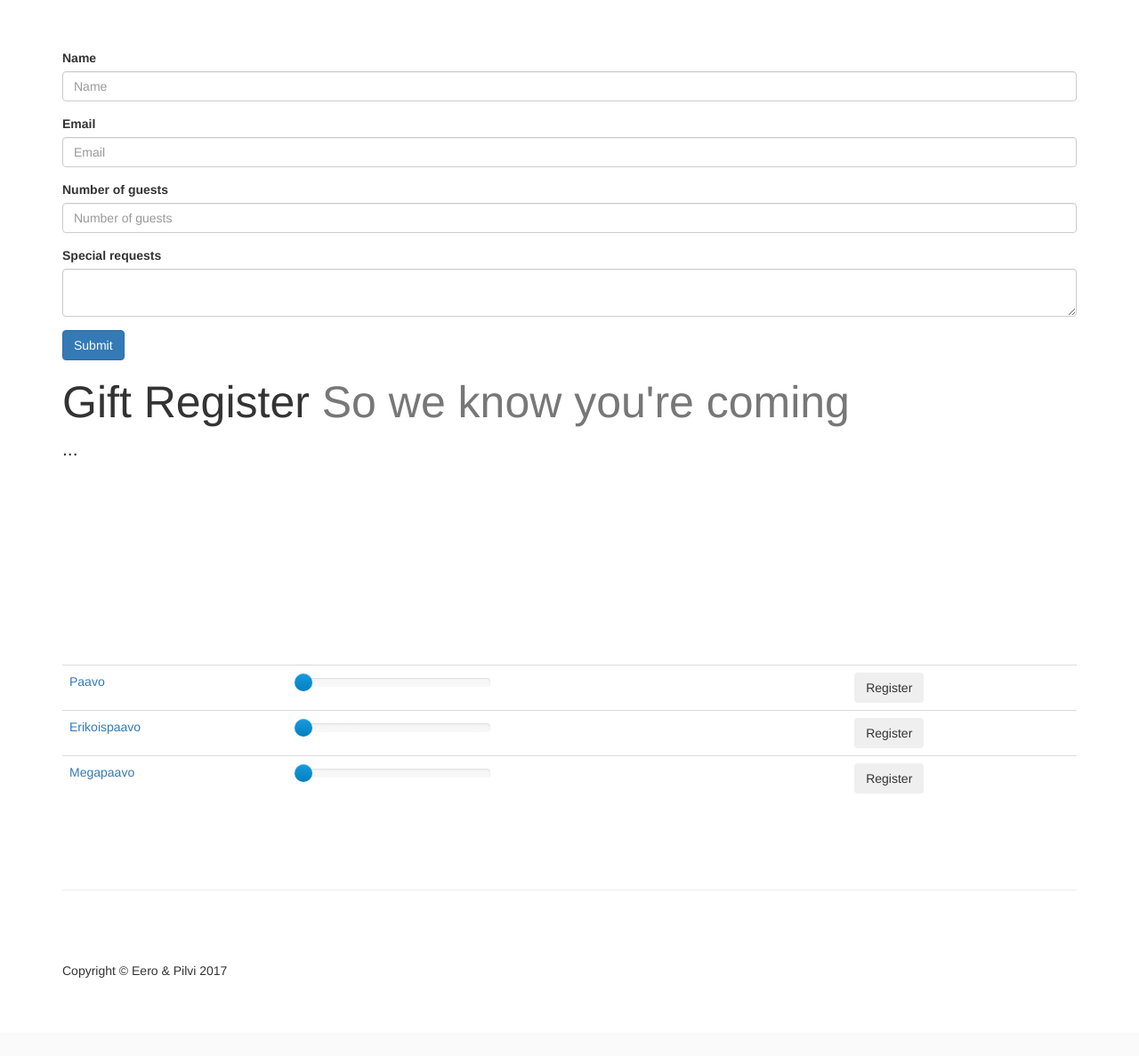
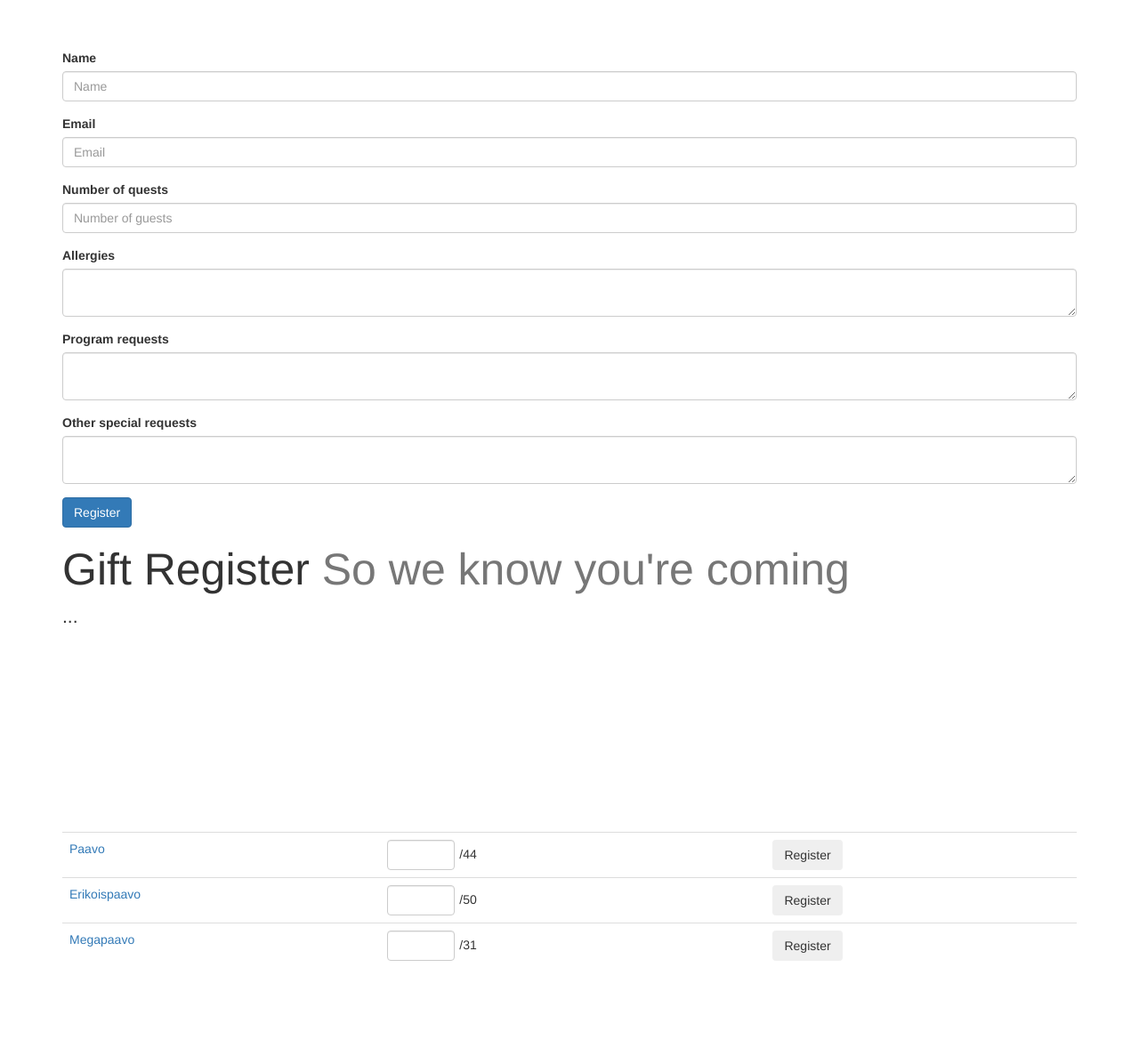
Before and after one commit to spootze/wedding-rsvp, a Flask app: page / in a window 1280 px wide. Shown: the part 2760-3947 px from the top of the page at 89% size. Before the commit the page ends 3859 px from the top, so only its background shows below. Run offline with Flask 2, Linux system fonts and the light colour scheme; data comes from the database, SQL or seed files in the repository; both versions use the stored data as it was before the commit; grey boxes labelled with a size stand in for pictures from a placeholder-image service; some libraries are stand-ins or nearby versions.

Commit message:
Finalized RSVP and gift register, clean-up

```diff
--- a/application.py
+++ b/application.py
@@ -2,7 +2,7 @@
 
 from flask import Flask
 from flask import render_template
-from flask.ext.babel import Babel
+from flask.ext.babel import Babel, gettext
 from flask import request, redirect, jsonify
 
 import json
@@ -31,7 +31,7 @@
 
 @application.route('/')
 def index():
-    return render_template('index.html', gifts=get_gifts())
+    return render_template('index.html', gifts=Gift.query.all(), remaining_counts=get_remaining_counts())
 
 @application.route('/create_gift')
 def create_gift():
@@ -52,14 +52,14 @@
 
     return jsonify({
       'success':True,
-      'message':'Thank you! Your gift reservation has been successfully recorded!',
+      'message':gettext('Thank you! Your gift reservation has been successfully recorded!'),
       'data': request.form
     })
 
   except Exception as e:
     application.logger.error(e)
 
-    message = 'Unfortunately there was an error in processing your reservation'
+    message = gettext('Unfortunately there was an error in processing your reservation')
 
     db.db_session.rollback()
 
@@ -87,22 +87,20 @@
     )
     db.db_session.add(r)
     db.db_session.commit()
-    # TODO: localization
     return jsonify({
       'success':True,
-      'message':'Thank you! Your RSVP has been successfully recorded!',
+      'message':gettext('Thank you! Your RSVP has been successfully recorded!'),
       'data': request.form
     })
 
   except Exception as e:
     application.logger.error(e)
 
-    message = 'Unfortunately there was an error in processing your reservation'
+    message = gettext('Unfortunately there was an error in processing your reservation')
 
     if str(e).find('UNIQUE constraint failed') > -1 or str(e).find('value violates unique constraint') > -1:
-      # TODO: localization
-      message = """Unfortunately it seems that either the name or email has
-                   already been used to RSVP"""
+      message = gettext("""Unfortunately it seems that either the name or email has
+                   already been used to RSVP""")
 
 
 
@@ -117,22 +115,18 @@
 
   return json.dumps(request.form)
 
-def get_registrations():
-  return Registration.query.all()
+def get_remaining_counts():
+  gifts = Gift.query.all()
+  remaining_counts = {}
+  for gift in gifts:
+    remaining_counts[gift.id] = get_remaining_count(gift.id)
+  return remaining_counts
 
-# TODO: join giftregistration for already registered count
-def get_gifts():
-  gifts = Gift.query.all()
-  for gift in gifts:
-    registrations = db.db_session.query(func.sum(GiftRegistration.count)).filter(GiftRegistration.gift_id == gift.id).scalar()
-    gift.remaining_count = gift.initial_count
-    if registrations is not None:
-      gift.remaining_count -= registrations
-
-  return gifts
-
-def get_gift(gift_id):
-  return db.db_session.query(Gift).get(gift_id)
+def get_remaining_count(gift_id):
+  initial_count = Gift.query.get(gift_id).initial_count
+  q = db.db_session.query(func.sum(GiftRegistration.count))
+  registrations = q.filter(GiftRegistration.gift_id == gift_id).scalar() or 0
+  return initial_count - registrations
 
 if __name__ == "__main__":
   application.debug = True
--- a/static/css/style.css
+++ b/static/css/style.css
@@ -1,17 +1,4 @@
 
-.message{
-  display: none;
-  color: white;
-  text-align: center;
-  padding: .5em;
+.space-left{
+	margin-left: .1em;
 }
-
-.message.success{
-  display: block;
-  background: green;
-}
-
-.message.failure{
-  display: block;
-  background: red;
-}
--- a/static/js/script.js
+++ b/static/js/script.js
@@ -51,7 +51,7 @@
 giftSubmits.click(function(e){
 
   var giftId = $(this).data('gift-id');
-  var count = $('#gift-' + giftId + ' .slider-handle').attr('aria-valuenow')
+  var count = $('#gift-' + giftId + ' input[name=count]').val()
 
   console.log('Submitting #' + count + ' for gift id ' + giftId);
 
--- a/templates/index.html
+++ b/templates/index.html
@@ -54,6 +54,9 @@
                     </li>
                     <li>
                         <a href="#rsvp"> {{ gettext('RSVP') }}</a>
+                    </li>
+                    <li>
+                        <a href="#gift-register"> {{ gettext('Gift register') }}</a>
                     </li>
                 </ul>
             </div>
@@ -112,22 +115,30 @@
             <div class="alert rsvp-alert"></div>
             <form id="rsvp-submit" action="rsvp" method="POST">
                     <div id="name-group" class="form-group">
-                        <label for="name">Name</label>
-                        <input type="text" class="form-control" name="name" placeholder="Name">
+                        <label for="name">{{ gettext('Name') }}</label>
+                        <input type="text" class="form-control" name="name" placeholder="{{ gettext('Name') }}">
                     </div>
                     <div id="email-group" class="form-group">
-                        <label for="email">Email</label>
-                        <input type="email" class="form-control" name="email" placeholder="Email">
+                        <label for="email">{{ gettext('Email') }}</label>
+                        <input type="email" class="form-control" name="email" placeholder="{{ gettext('Email') }}">
                     </div>
                     <div id="count-group" class="form-group">
-                        <label for="count">Number of guests</label>
-                        <input type="number" class="form-control" name="count" placeholder="Number of guests">
+                        <label for="count">{{ gettext('Number of quests') }}</label>
+                        <input type="number" class="form-control" name="count" placeholder="{{ gettext('Number of guests') }}">
+                    </div>
+                    <div id="allergies-group" class="form-group">
+                        <label for="allergies">{{ gettext('Allergies') }}</label>
+                        <textarea name="allergies" class="form-control"></textarea>
+                    </div>
+                    <div id="program-requests-group" class="form-group">
+                        <label for="program-requests">{{ gettext('Program requests') }}</label>
+                        <textarea name="program-requests" class="form-control"></textarea>
                     </div>
                     <div id="requests-group" class="form-group">
-                        <label for="requests">Special requests</label>
+                        <label for="requests">{{ gettext('Other special requests') }}</label>
                         <textarea name="requests" class="form-control"></textarea>
                     </div>
-                    <button type="submit" class="btn btn-primary">Submit</button>
+                    <button type="submit" class="btn btn-primary">{{ gettext('Register') }}</button>
                 </form>
         </div>
 
@@ -144,19 +155,11 @@
                         <td>
                             <a target="_blank" href="{{ gift.link }}">{{ gift.title }}</a>
                         </td>
-                        <td>
-                            <input
-                                type="text"
-                                name="count"
-                                data-provide="slider"
-                                data-slider-min="0"
-                                data-slider-max="{{ gift.remaining_count }}"
-                                data-slider-step="1"
-                                data-slider-value="0"
-                            >
+                        <td class="form-inline">
+                            <input type="number" class="form-control" name="count" min="0" max="{{remaining_counts[gift.id]}}"> <span class="space-left">/{{ remaining_counts[gift.id] }}</span>
                         </td>
                         <td>
-                            <button class="btn gift-submit" data-gift-id="{{ gift.id }}">Register</button>
+                            <button class="btn gift-submit" data-gift-id="{{ gift.id }}">{{ gettext('Register') }}</button>
                         </td>
                     </tr>
                     <div id="alert-{{ gift.id }}"" class="alert"></div>
```
Also changed, not shown: models.py (+10 -4 lines), tmp.db (deleted), 1 other file.
